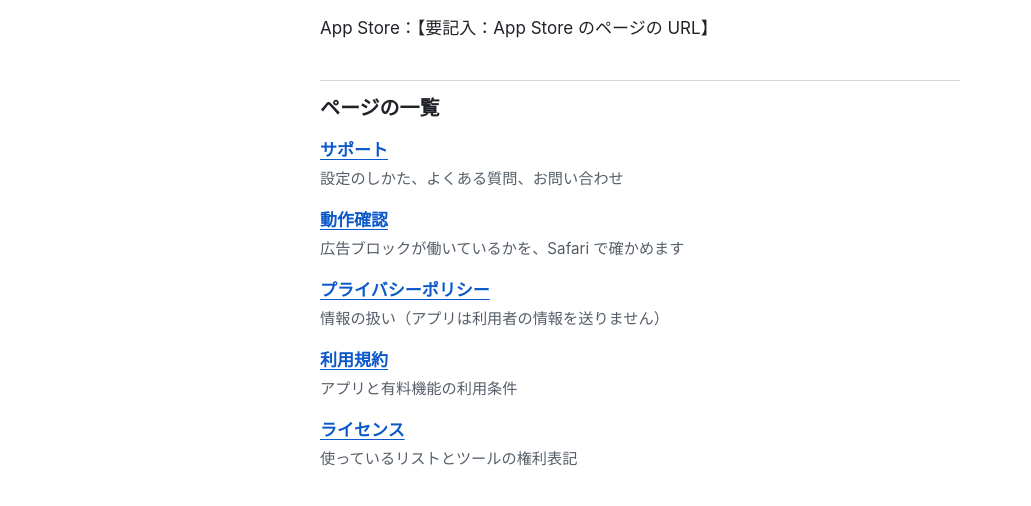
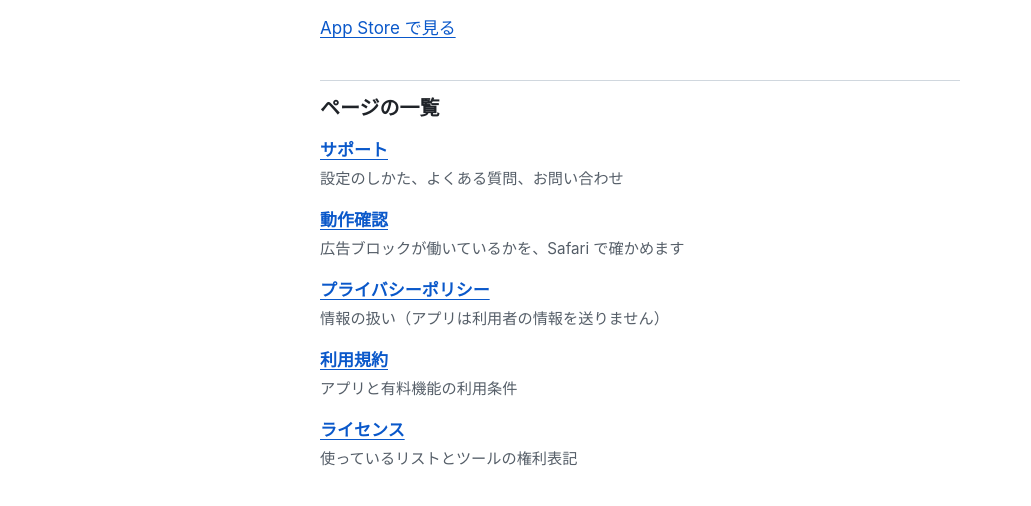
Before and after one commit to iwasaki-hikaru/amido-rules, a plain HTML site: page site/index.html in a window 1280 px wide. Shown: the part 257-763 px from the top of the page, without its empty margins (0-1031 px from the left). Drawn offline with Linux system fonts and the light colour scheme.

Commit message:
トップのページに App Store のリンクを入れ、報告の回答を 1 年で消す手順を足す
Co-Authored-By: Claude Opus 5.5 <noreply@anthropic.com>

```diff
--- a/site/index.html
+++ b/site/index.html
@@ -30,7 +30,7 @@
 <main id="main">
   <h1>あみど</h1>
   <p class="lead">Safari で表示される広告を隠す、iPhone 向けのコンテンツブロッカーです。個人情報や閲覧履歴は集めません。</p>
-  <p>App Store：【要記入：App Store のページの URL】</p>
+  <p><a href="https://apps.apple.com/jp/app/id6817764787">App Store で見る</a></p>
 
   <h2>ページの一覧</h2>
   <ul class="page-list">
```
Also changed, not shown: docs/runbook.md (+1 -0 lines).
